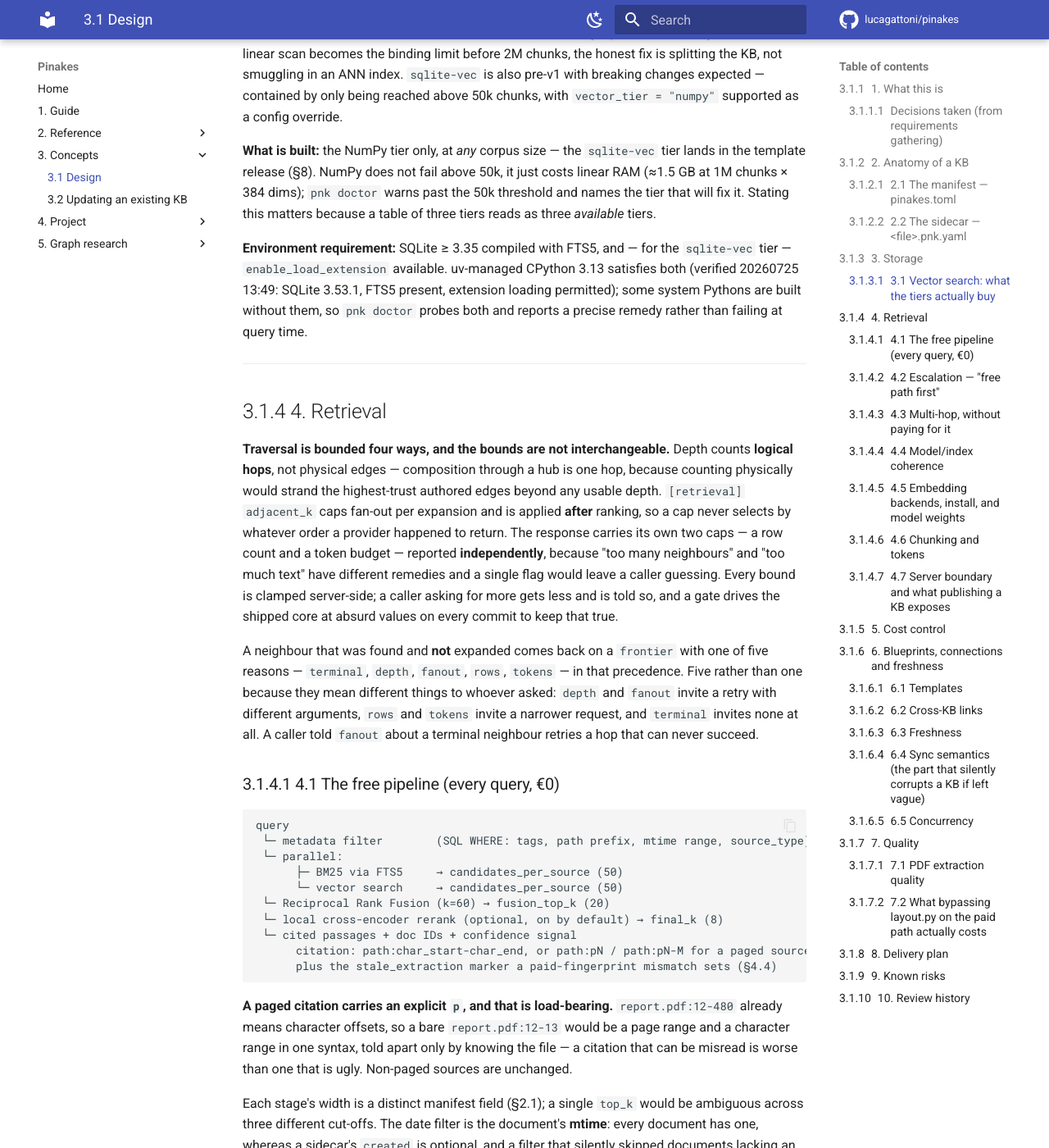
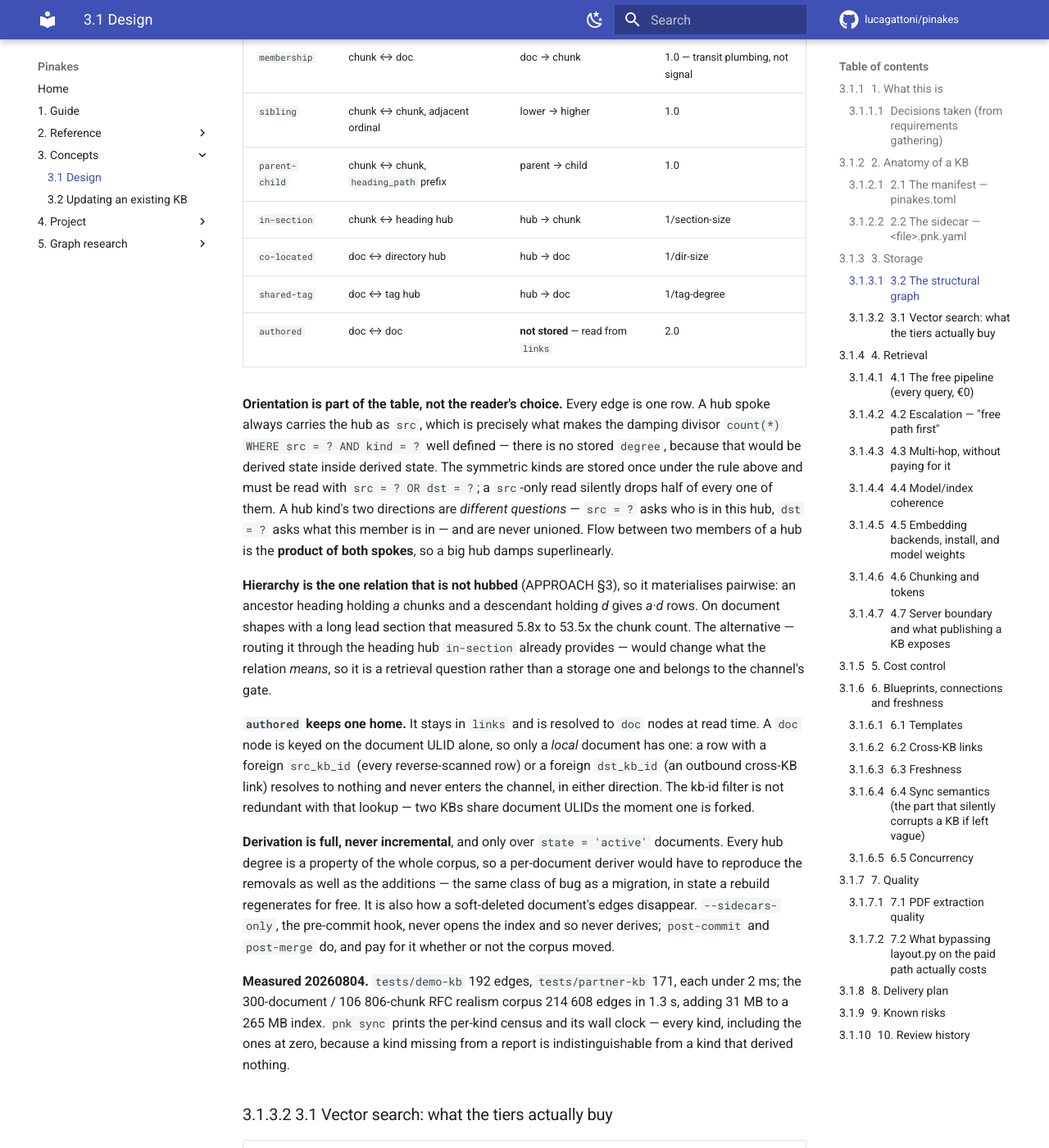
Before and after one commit to lucagattoni/Pinakes, an MkDocs documentation site: the page built from docs/DESIGN.md, in a window 1280 px wide and 1400 px high, scrolled down 7758 px. Shown: the whole window at 82% size. Built offline with MkDocs 1.6.1 and Material for MkDocs 9.7.7, drawn with Linux system fonts in a browser that asks for light colours; comment, search, counter and statistics services are not loaded; some of the changed text lies outside the part shown.

Commit message:
Incorporate G3's doc proposal
The coder proposed these and could not apply them; docs are the planner's. They
describe G3, so they land with it — main must not document an edge table it does
not have.

docs/DESIGN.md §3 gains the nodes/edges tables and a new §3.2; schema_version
2 → 3 throughout. docs/STATUS.md and docs/ROADMAP.md record G3 as shipped.

docs/GUIDE.md is the one the reviewer found rather than wrote: the
schema_version troubleshooting row said 'Index predates 0.2.0', which has been
false for every index built since — a reader on 0.10.0 hitting the refusal would
have concluded their index was eight releases old.

Reviewed independently before merging, not taken on report. Gates re-run here;
mkdocs --strict clean. I also re-mutated the fix for my own spec defect —
hubs() reading src instead of dst, which is my wrong sentence taken literally —
and test_a_hub_is_entered_from_a_member_and_expanded_from_the_hub objects, named
for exactly that property.

```diff
--- a/docs/DESIGN.md
+++ b/docs/DESIGN.md
@@ -250,12 +250,71 @@ One SQLite file, `.pinakes/index.db`, in **WAL mode**. No server, no separate ve
 | `kb_refs` | connected KB id → alias, last resolved path, last scan time |
 | `failures` | doc path, stage, error, timestamp — see §6.4 |
 | `meta` | schema_version, build_id, embedding model + revision, vector tier, build timestamps |
+| `nodes` | id (surrogate), kind (`doc` / `chunk` / `tag` / `heading` / `dir`), key — `UNIQUE (kind, key)`. The five kinds span incompatible id spaces, so identity is `(kind, key)`: a document's ULID, `<doc-ulid>:<ordinal>` for a chunk (**never** `chunks.id`, which has no identity across a rebuild), the tag string, `<doc-ulid>:<heading_path>` for a heading — scoped per document, so no global "Introduction" hub can exist — and the KB-root-relative directory |
+| `edges` | src, dst, kind — the derived structural graph (§3.2), indexed on `(src, kind)` and `(dst, kind)` |
 
 **Index schema migrations do not exist.** On `schema_version` mismatch the index refuses to open and
 instructs `pnk sync --rebuild`. Because `.pinakes/` is disposable and rebuilds are free, migration
 code would be pure liability — this is the payoff of the truth/derived split. `schema_version` is
-`2` (the page and extraction-backend columns above); an index written under any earlier version
-raises `IndexSchemaError` naming the same rebuild remedy, never a migration.
+`3` (the `nodes` and `edges` tables above; `2` was the page and extraction-backend columns); an
+index written under any earlier version raises `IndexSchemaError` naming the same rebuild remedy,
+never a migration.
+
+### 3.2 The structural graph
+
+Derived at sync, read only by the expansion channel. `pnk links` and `pinakes_links` serve document
+neighbours out of `links` and never touch it, which is what makes the graph addable without changing
+a released surface (§6.2).
+
+**Why a hub node rather than pairwise edges.** Every shared-value relation — `doc ↔ tag`,
+`doc ↔ directory`, `chunk ↔ heading` — goes *through* a node standing for the value. A tag on 30
+documents is 30 spokes, not 435 edges: linear rather than O(members²) per value, and one node for
+the channel's visited-edge dedup to expand once globally instead of once per encounter. It is also
+what makes damping expressible at all, since the divisor is a property of the hub. A hub with fewer
+than two members is not minted: expanding it returns only the node that reached it.
+
+| Edge | Connects | Stored as | Weight at read |
+|---|---|---|---|
+| `membership` | chunk ↔ doc | doc → chunk | 1.0 — transit plumbing, not signal |
+| `sibling` | chunk ↔ chunk, adjacent ordinal | lower → higher | 1.0 |
+| `parent-child` | chunk ↔ chunk, `heading_path` prefix | parent → child | 1.0 |
+| `in-section` | chunk ↔ heading hub | hub → chunk | 1/section-size |
+| `co-located` | doc ↔ directory hub | hub → doc | 1/dir-size |
+| `shared-tag` | doc ↔ tag hub | hub → doc | 1/tag-degree |
+| `authored` | doc ↔ doc | **not stored** — read from `links` | 2.0 |
+
+**Orientation is part of the table, not the reader's choice.** Every edge is one row. A hub spoke
+always carries the hub as `src`, which is precisely what makes the damping divisor
+`count(*) WHERE src = ? AND kind = ?` well defined — there is no stored `degree`, because that would
+be derived state inside derived state. The symmetric kinds are stored once under the rule above and
+must be read with `src = ? OR dst = ?`; a `src`-only read silently drops half of every one of them.
+A hub kind's two directions are *different questions* — `src = ?` asks who is in this hub, `dst = ?`
+asks what this member is in — and are never unioned. Flow between two members of a hub is the
+**product of both spokes**, so a big hub damps superlinearly.
+
+**Hierarchy is the one relation that is not hubbed** (APPROACH §3), so it materialises pairwise: an
+ancestor heading holding *a* chunks and a descendant holding *d* gives *a·d* rows. On document shapes
+with a long lead section that measured 5.8x to 53.5x the chunk count. The alternative — routing it
+through the heading hub `in-section` already provides — would change what the relation *means*, so
+it is a retrieval question rather than a storage one and belongs to the channel's gate.
+
+**`authored` keeps one home.** It stays in `links` and is resolved to `doc` nodes at read time. A
+`doc` node is keyed on the document ULID alone, so only a *local* document has one: a row with a
+foreign `src_kb_id` (every reverse-scanned row) or a foreign `dst_kb_id` (an outbound cross-KB link)
+resolves to nothing and never enters the channel, in either direction. The kb-id filter is not
+redundant with that lookup — two KBs share document ULIDs the moment one is forked.
+
+**Derivation is full, never incremental**, and only over `state = 'active'` documents. Every hub
+degree is a property of the whole corpus, so a per-document deriver would have to reproduce the
+removals as well as the additions — the same class of bug as a migration, in state a rebuild
+regenerates for free. It is also how a soft-deleted document's edges disappear. `--sidecars-only`,
+the pre-commit hook, never opens the index and so never derives; `post-commit` and `post-merge` do,
+and pay for it whether or not the corpus moved.
+
+**Measured 20260804.** `tests/demo-kb` 192 edges, `tests/partner-kb` 171, each under 2 ms; the
+300-document / 106 806-chunk RFC realism corpus 214 608 edges in 1.3 s, adding 31 MB to a 265 MB
+index. `pnk sync` prints the per-kind census and its wall clock — every kind, including the ones at
+zero, because a kind missing from a report is indistinguishable from a kind that derived nothing.
 
 ### 3.1 Vector search: what the tiers actually buy
 
```
Also changed, not shown: docs/GUIDE.md (+1 -1 lines), docs/ROADMAP.md (+1 -1 lines), docs/STATUS.md (+1 -1 lines).
